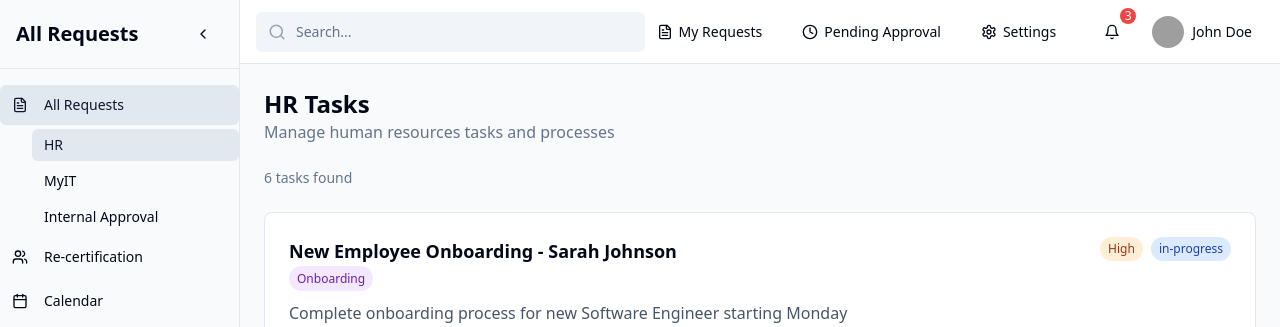
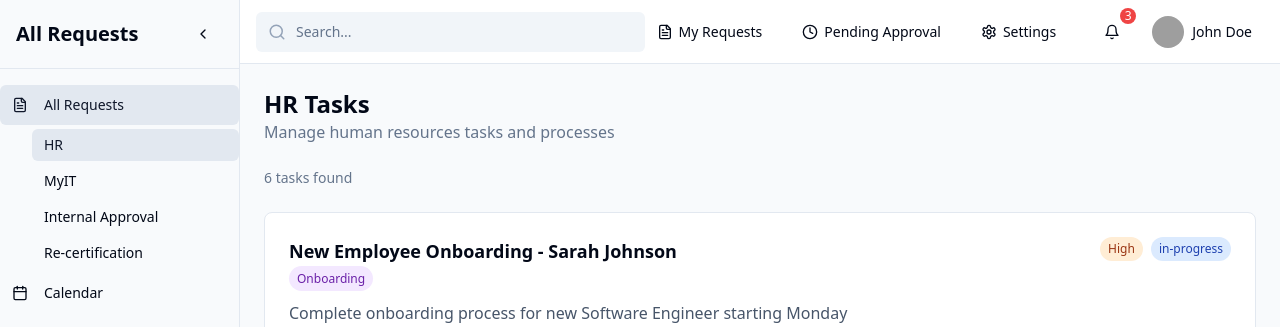
Before and after one commit to gqxcd/approval-flow-dashboard, a React (Vite) app: page /hr in a window 1280 px wide. Shown: the top 327 px of the page. Built offline with nearby package versions, Linux system fonts and the light colour scheme; grey boxes are pictures that could not be loaded.

Commit message:
Move Re-certification under All Requests
-   Updated the sidebar to nest "Re-certification" under the "All Requests" section.
-   Adjusted the sidebar structure in `src/components/layout/Sidebar.tsx` to reflect the change.

```diff
--- a/src/components/layout/Sidebar.tsx
+++ b/src/components/layout/Sidebar.tsx
@@ -85,7 +85,8 @@ const Sidebar = ({ className }: SidebarProps) => {
                 {[
                   { name: "HR", path: "/hr" },
                   { name: "MyIT", path: "/myit" },
-                  { name: "Internal Approval", path: "/internal-approval" }
+                  { name: "Internal Approval", path: "/internal-approval" },
+                  { name: "Re-certification", path: "/recertification" }
                 ].map((item, idx) => (
                   <li key={idx}>
                     <Button
@@ -103,22 +104,6 @@ const Sidebar = ({ className }: SidebarProps) => {
                 ))}
               </ul>
             )}
-          </li>
-          <li>
-            <Button
-              variant="ghost"
-              className={cn(
-                "w-full justify-start px-3 py-2 h-10",
-                collapsed ? "justify-center" : "",
-                location.pathname === "/recertification" && "bg-slate-200 text-slate-900"
-              )}
-              asChild
-            >
-              <Link to="/recertification">
-                <Users size={20} className={collapsed ? "mx-auto" : "mr-2"} />
-                {!collapsed && <span>Re-certification</span>}
-              </Link>
-            </Button>
           </li>
           <li>
             <Button
```
